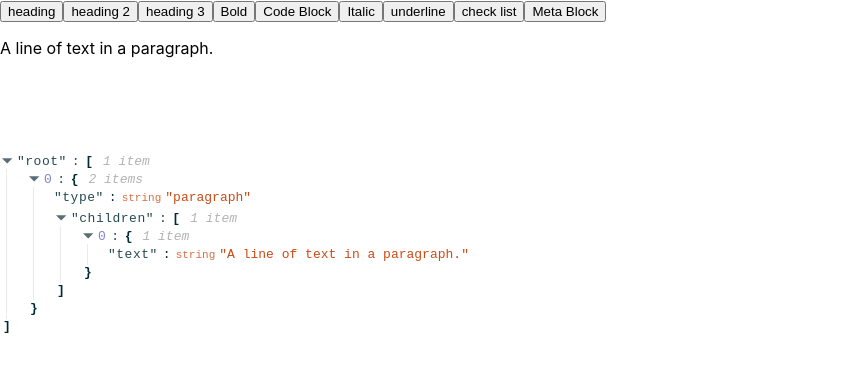
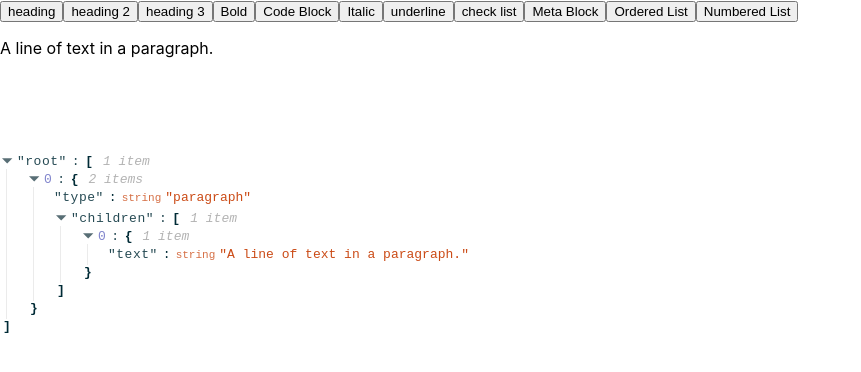
Before and after one commit to ujjwalmishra09/slate, a React (Create React App) app: page / in a window 1280 px wide. Shown: the top 372 px of the page, without its empty margins (0-861 px from the left). Built offline with nearby package versions, Linux system fonts and the light colour scheme.

Commit message:
add list

```diff
--- a/src/App.js
+++ b/src/App.js
@@ -10,6 +10,8 @@ import { withHistory } from 'slate-history'
 import MetaElement from './MetaElement'
 import CheckListItemElement from './CheckListItemElement'
 import ReactJson from 'react-json-view'
+
+const LIST_TYPES = ['numbered-list', 'bulleted-list']
 
 const CodeElement = props => {
   return (
@@ -146,6 +148,40 @@ const withCustom = editor => {
       )
     }
 
+    else if (command.type === 'toggle_bulletedlist_block') {
+      const isList = LIST_TYPES.includes(command.format)
+      const isActive = CustomEditor.isBulletedListActive(editor)
+      console.log(command.format)
+      for (const f of LIST_TYPES) {
+        Editor.unwrapNodes(editor, { match: { type: f }, split: true })
+      }
+
+      Editor.setNodes(editor, {
+        type: isActive ? 'paragraph' : isList ? 'list-item' : command.format,
+      })
+
+      if (!isActive && isList) {
+        Editor.wrapNodes(editor, { type: command.format, children: [] })
+      }
+    }
+
+    else if (command.type === 'toggle_numberedlist_block') {
+      const isList = LIST_TYPES.includes(command.format)
+      const isActive = CustomEditor.isBulletedListActive(editor)
+
+      for (const f of LIST_TYPES) {
+        Editor.unwrapNodes(editor, { match: { type: f }, split: true })
+      }
+
+      Editor.setNodes(editor, {
+        type: isActive ? 'paragraph' : isList ? 'list-item' : command.format,
+      })
+
+      if (!isActive && isList) {
+        Editor.wrapNodes(editor, { type: command.format, children: [] })
+      }
+    }
+
     else if (command.type === 'toggle_heading_block') {
       const isActive = CustomEditor.isHeadingBlockActive(editor, command.level)
       Editor.setNodes(
@@ -237,6 +273,24 @@ const CustomEditor = {
     return !!match
   },
 
+  isBulletedListActive(editor) {
+    const [match] = Editor.nodes(editor, {
+      match: { type: 'bulleted-list' },
+      mode: 'all',
+    })
+
+    return !!match
+  },
+
+  isNumberedListActive(editor) {
+    const [match] = Editor.nodes(editor, {
+      match: { type: 'numbered-list' },
+      mode: 'all',
+    })
+
+    return !!match
+  },
+
   isHeadingBlockActive(editor, level) {
     const [match] = Editor.nodes(editor, {
       match: { type: 'heading', level },
@@ -288,6 +342,7 @@ const App = () => {
   ])
 
   const renderElement = useCallback(props => {
+    console.log(props.element.type)
     switch (props.element.type) {
       case 'code':
         return <CodeElement {...props} />
@@ -299,6 +354,12 @@ const App = () => {
         return <VideoElement {...props} />
       case 'heading':
         return <HeadingElement {...props} />
+      case 'bulleted-list':
+        return <ul {...props.attributes}>{props.children}</ul>
+      case 'list-item':
+        return <li {...props.attributes}>{props.children}</li>
+      case 'numbered-list':
+        return <ol {...props.attributes}>{props.children}</ol>
       default:
         return <DefaultElement {...props} />
     }
@@ -392,6 +453,22 @@ const App = () => {
         >
           Meta Block
         </button>
+        <button
+          onMouseDown={event => {
+            event.preventDefault()
+            editor.exec({ type: 'toggle_bulletedlist_block', format: 'bulleted-list' })
+          }}
+        >
+          Ordered List
+        </button>
+        <button
+          onMouseDown={event => {
+            event.preventDefault()
+            editor.exec({ type: 'toggle_numberedlist_block', format: 'numbered-list' })
+          }}
+        >
+          Numbered List
+        </button>
       </div>
       <Editable
         renderElement={renderElement}
```
